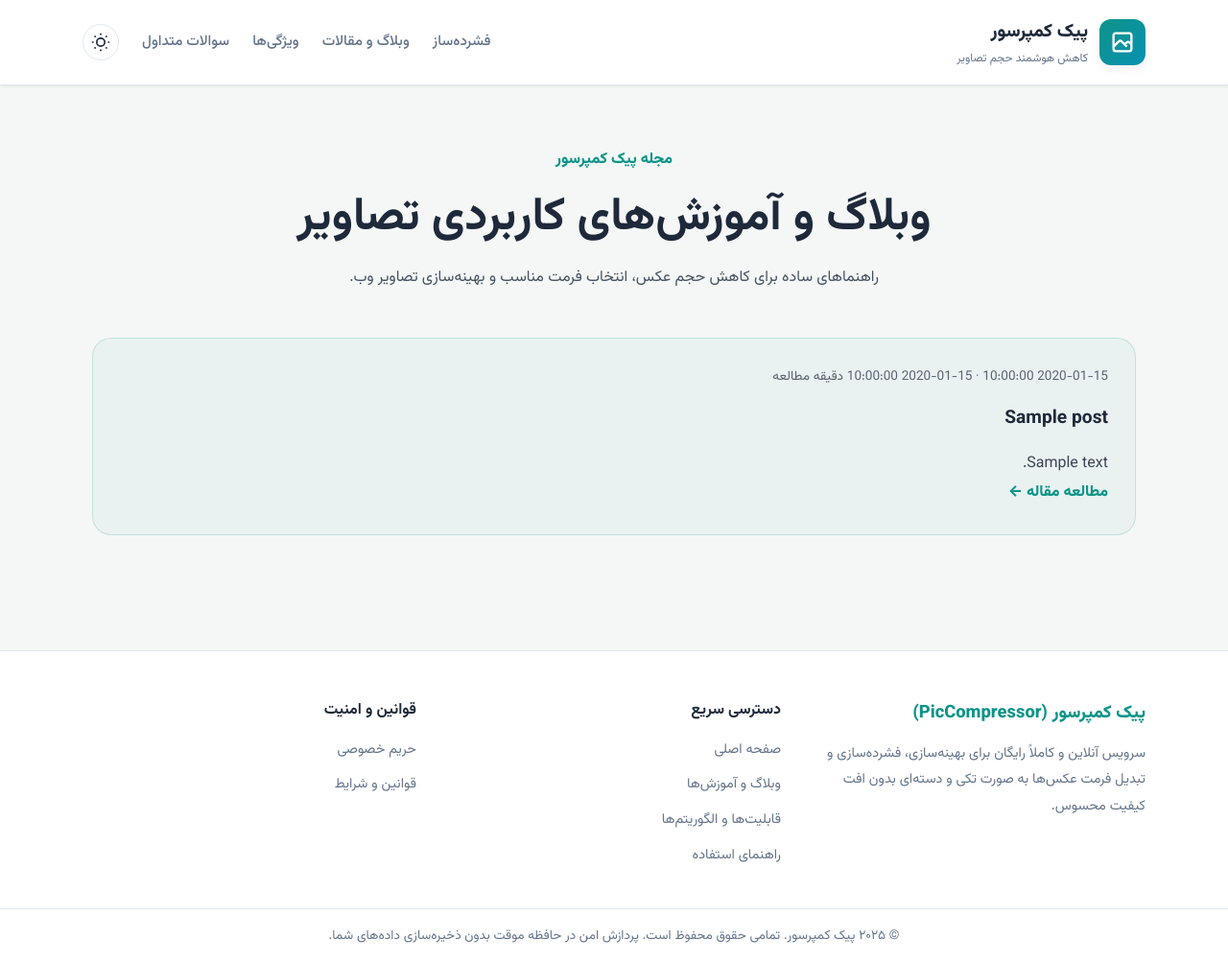
After one commit to behnam7079/piccompressor, a FastAPI app: template templates/blog.html in a window 1280 px wide. The commit adds this page. Shown: the whole page at 96% size. Run offline with FastAPI, Linux system fonts and the light colour scheme; the template is opened without the code that fills it: most values are stand-ins (such as "Sample title", 1, 10 or a date in 2020); some libraries are stand-ins or nearby versions.

Commit message:
Add blog section and manual article insert script

```diff
--- a/main.py
+++ b/main.py
@@ -10,6 +10,7 @@ from fastapi.templating import Jinja2Templates
 from optimizer import smart_compress, get_image_info, create_zip_archive, convert_images_to_pdf, apply_watermark
 from pillow_heif import register_heif_opener
 register_heif_opener()
+from blog_db import get_all_posts, get_post_by_slug, get_all_slugs_for_sitemap
 
 
 app = FastAPI(
@@ -76,12 +77,27 @@ Sitemap: {SITE_URL}/sitemap.xml
 
 @app.get("/sitemap.xml", response_class=Response)
 async def sitemap_xml():
+    blog_urls = ""
+    for post in get_all_slugs_for_sitemap():
+        blog_urls += f"""
+  <url>
+    <loc>{SITE_URL}/blog/{post['slug']}</loc>
+    <lastmod>{post['created_at']}</lastmod>
+    <changefreq>monthly</changefreq>
+    <priority>0.8</priority>
+  </url>"""
+
     xml_content = f"""<?xml version="1.0" encoding="UTF-8"?>
 <urlset xmlns="http://www.sitemaps.org/schemas/sitemap/0.9">
   <url>
     <loc>{SITE_URL}/</loc>
     <changefreq>weekly</changefreq>
     <priority>1.0</priority>
+  </url>
+  <url>
+    <loc>{SITE_URL}/blog</loc>
+    <changefreq>daily</changefreq>
+    <priority>0.9</priority>
   </url>
   <url>
     <loc>{SITE_URL}/privacy</loc>
@@ -92,9 +108,10 @@ async def sitemap_xml():
     <loc>{SITE_URL}/terms</loc>
     <changefreq>monthly</changefreq>
     <priority>0.3</priority>
-  </url>
+  </url>{blog_urls}
 </urlset>"""
     return Response(content=xml_content, media_type="application/xml")
+
 
 @app.post("/api/compress")
 async def compress_single_image(
@@ -241,7 +258,6 @@ async def images_to_pdf(files: List[UploadFile] = File(...)):
     image_bytes_list = []
     allowed_extensions = {".jpg", ".jpeg", ".png", ".webp", ".heic", ".heif"}
 
-
     for file in files:
         ext = os.path.splitext(file.filename or "")[1].lower()
         if ext not in allowed_extensions:
@@ -259,6 +275,7 @@ async def images_to_pdf(files: List[UploadFile] = File(...)):
         media_type="application/pdf",
         headers={"Content-Disposition": 'attachment; filename="converted.pdf"'}
     )
+
 @app.post("/api/watermark")
 async def add_watermark(
     file: UploadFile = File(...),
@@ -299,6 +316,40 @@ async def add_watermark(
         return JSONResponse(status_code=500, content={"success": False, "error": str(e)})
 
 
+# --- روت‌های بخش وبلاگ ---
+
+@app.get("/blog", response_class=HTMLResponse)
+async def blog_list(request: Request):
+    posts = get_all_posts(limit=30)
+    return templates.TemplateResponse(
+        request=request,
+        name="blog.html",
+        context={
+            "site_url": SITE_URL,
+            "posts": posts,
+            "page_title": "وبلاگ و مقالات آموزشی کاهش حجم عکس | پیک کامپرسور",
+            "meta_desc": "مجموعه مقالات تخصصی و کاربردی در زمینه کاهش حجم تصاویر، ترفندهای بهینه‌سازی فرمت‌های WebP و JPG، و افزایش سرعت سایت."
+        }
+    )
+
+@app.get("/blog/{slug}", response_class=HTMLResponse)
+async def blog_detail(request: Request, slug: str):
+    post = get_post_by_slug(slug)
+    if not post:
+        raise HTTPException(status_code=404, detail="مقاله مورد نظر یافت نشد.")
+    return templates.TemplateResponse(
+        request=request,
+        name="post.html",
+        context={
+            "site_url": SITE_URL,
+            "post": post,
+            "page_title": f"{post['title']} | پیک کامپرسور",
+            "meta_desc": post["meta_desc"],
+            "keywords": post.get("keywords", "")
+        }
+    )
+
+
 if __name__ == "__main__":
     import uvicorn
     uvicorn.run("main:app", host="0.0.0.0", port=8000, reload=True)
--- a/templates/base.html
+++ b/templates/base.html
@@ -6,7 +6,7 @@
     <meta name="robots" content="index, follow">
 
     {% block seo %}
-    <title>کاهش حجم عکس آنلاین رایگان و تبدیل به WebP و PDF | پیک کامپرسور</title>
+    <title>کاهش حجم عکس آنلاین رایگان و تبدیل به WebP و PDF | پیک کمپرسور</title>
     <meta name="description" content="کاهش حجم عکس آنلاین تا ۹۰ درصد بدون افت کیفیت. فشرده‌سازی عکس JPG و PNG، تبدیل فرمت به WebP و ساخت PDF، تغییر ابعاد و دانلود گروهی ZIP کاملاً رایگان در پیک کمپرسور.">
     <meta name="keywords" content="کاهش حجم عکس, کم کردن حجم عکس, فشرده سازی عکس آنلاین, تبدیل عکس به webp, تبدیل عکس به pdf, کاهش حجم png, پیک کمپرسور">
     <link rel="canonical" href="https://piccompressor.ir/">
@@ -80,6 +80,7 @@
 
             <nav class="nav-links">
                 <a href="/#compressor" class="nav-link">فشرده‌ساز</a>
+                <a href="/blog" class="nav-link">وبلاگ و مقالات</a>
                 <a href="/#features" class="nav-link">ویژگی‌ها</a>
                 <a href="/#faq" class="nav-link">سوالات متداول</a>
                 <button id="theme-toggle" class="theme-btn" aria-label="تغییر تم">
@@ -106,6 +107,7 @@
                 <h4>دسترسی سریع</h4>
                 <ul>
                     <li><a href="/">صفحه اصلی</a></li>
+                    <li><a href="/blog">وبلاگ و آموزش‌ها</a></li>
                     <li><a href="/#features">قابلیت‌ها و الگوریتم‌ها</a></li>
                     <li><a href="/#faq">راهنمای استفاده</a></li>
                 </ul>
--- /dev/null
+++ b/templates/blog.html
@@ -0,0 +1,95 @@
+{% extends "base.html" %}
+
+{% block seo %}
+<title>{{ page_title }}</title>
+<meta name="description" content="{{ meta_desc }}">
+<link rel="canonical" href="{{ site_url }}/blog">
+
+<meta property="og:locale" content="fa_IR">
+<meta property="og:type" content="website">
+<meta property="og:site_name" content="پیک کمپرسور">
+<meta property="og:title" content="{{ page_title }}">
+<meta property="og:description" content="{{ meta_desc }}">
+<meta property="og:url" content="{{ site_url }}/blog">
+
+<meta name="twitter:card" content="summary">
+<meta name="twitter:title" content="{{ page_title }}">
+<meta name="twitter:description" content="{{ meta_desc }}">
+{% endblock %}
+
+{% block content %}
+<style>
+    .pc-blog { padding: 64px 0 88px; }
+    .pc-blog .container { max-width: 1120px; }
+    .pc-blog-header { text-align: center; margin-bottom: 46px; }
+    .pc-blog-eyebrow { color: #0d9488; font-weight: 800; }
+    .pc-blog h1 {
+        font-size: clamp(2rem, 4vw, 3rem);
+        line-height: 1.5;
+        margin: 10px 0;
+    }
+    .pc-blog-lead { max-width: 670px; margin: 0 auto; line-height: 2; opacity: .8; }
+    .pc-blog-grid {
+        display: grid;
+        grid-template-columns: repeat(auto-fit, minmax(270px, 1fr));
+        gap: 22px;
+    }
+    .pc-blog-card {
+        padding: 28px;
+        border: 1px solid rgba(13, 148, 136, .18);
+        border-radius: 20px;
+        background: rgba(13, 148, 136, .045);
+    }
+    .pc-blog-card h2 { font-size: 1.2rem; line-height: 1.8; margin: 14px 0; }
+    .pc-blog-card h2 a { color: inherit; text-decoration: none; }
+    .pc-blog-card h2 a:hover, .pc-blog-more:hover { color: #0d9488; }
+    .pc-blog-meta { font-size: .85rem; opacity: .7; }
+    .pc-blog-card p { line-height: 2; opacity: .85; }
+    .pc-blog-more { color: #0d9488; font-weight: 800; text-decoration: none; }
+    .pc-blog-empty {
+        text-align: center;
+        padding: 48px 20px;
+        border: 1px dashed #0d9488;
+        border-radius: 20px;
+    }
+</style>
+
+<section class="pc-blog">
+    <div class="container">
+        <div class="pc-blog-header">
+            <span class="pc-blog-eyebrow">مجله پیک کمپرسور</span>
+            <h1>وبلاگ و آموزش‌های کاربردی تصاویر</h1>
+            <p class="pc-blog-lead">
+                راهنماهای ساده برای کاهش حجم عکس، انتخاب فرمت مناسب
+                و بهینه‌سازی تصاویر وب.
+            </p>
+        </div>
+
+        {% if posts %}
+        <div class="pc-blog-grid">
+            {% for post in posts %}
+            <article class="pc-blog-card">
+                <div class="pc-blog-meta">
+                    <time datetime="{{ post['created_at'] }}">{{ post['created_at'] }}</time>
+                    · {{ post['reading_time'] }} دقیقه مطالعه
+                </div>
+                <h2>
+                    <a href="/blog/{{ post['slug'] }}">{{ post['title'] }}</a>
+                </h2>
+                <p>{{ post['meta_desc'] }}</p>
+                <a class="pc-blog-more" href="/blog/{{ post['slug'] }}"
+                   aria-label="مطالعه {{ post['title'] }}">
+                    مطالعه مقاله ←
+                </a>
+            </article>
+            {% endfor %}
+        </div>
+        {% else %}
+        <div class="pc-blog-empty">
+            <h2>هنوز مقاله‌ای منتشر نشده است.</h2>
+            <p>به‌زودی اولین راهنماها را اینجا می‌خوانید.</p>
+        </div>
+        {% endif %}
+    </div>
+</section>
+{% endblock %}
```
Also changed, not shown: add_post.py (added, +40 -0 lines), blog_db.py (added, +75 -0 lines), templates/post.html (added, +78 -0 lines), blog.db (added).
